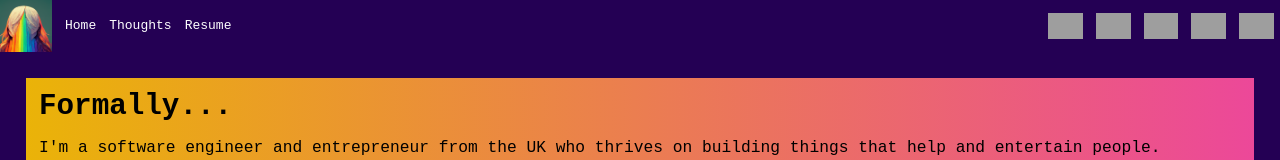
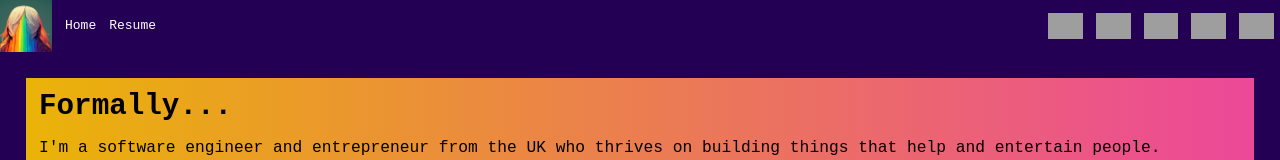
Before and after one commit to zuedev/zue.dev, a Next.js app: page / in a window 1280 px wide. Shown: the top 160 px of the page. Built offline with nearby package versions, Linux system fonts and the light colour scheme; grey boxes are pictures that could not be loaded.

Commit message:
remove thoughts nav completely

```diff
--- a/src/components/Navigation/index.js
+++ b/src/components/Navigation/index.js
@@ -1,11 +1,11 @@
 const links = [
   { href: "/", text: "Home" },
-  {
-    href: "https://thoughts.zue.dev",
-    text: "Thoughts",
-    // classes: "opacity-25 cursor-not-allowed",
-    // title: "Coming soon...",
-  },
+  // {
+  // href: "https://thoughts.zue.dev",
+  // text: "Thoughts",
+  // classes: "opacity-25 cursor-not-allowed",
+  // title: "Coming soon...",
+  // },
   { href: "/resume", text: "Resume" },
 ];
 
```
